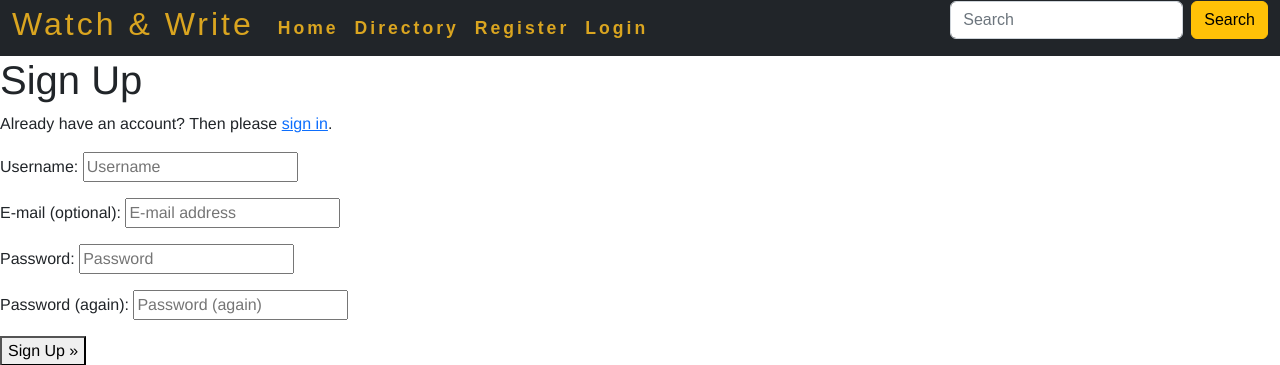
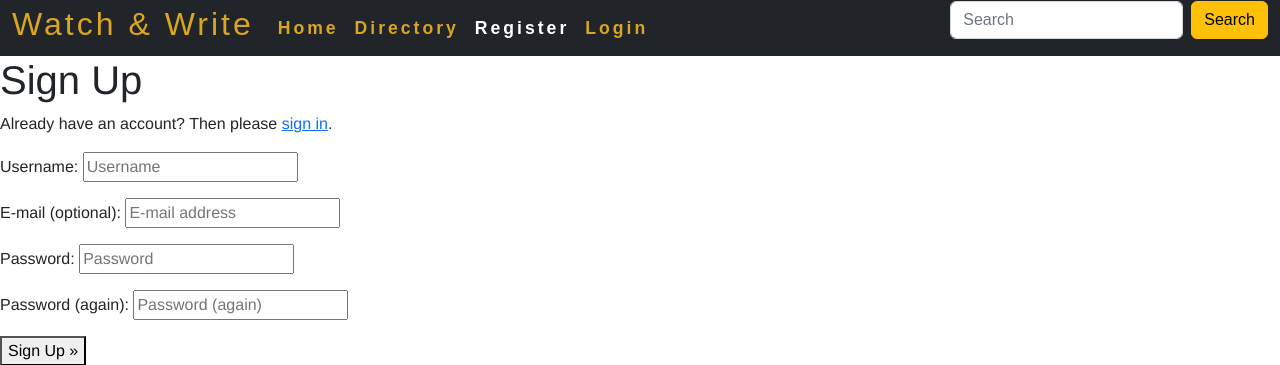
Before and after one commit to Linber93/watch_and_write, a Django app: page /accounts/signup/ in a window 1280 px wide. Shown: the top 365 px of the page. Run offline with Django 3.2, Linux system fonts and the light colour scheme.

Commit message:
changes color on nav links when hover and active

```diff
--- a/static/css/style.css
+++ b/static/css/style.css
@@ -31,8 +31,12 @@ body {
 }
 
 .nav-link:hover {
-    color: goldenrod;
+    color: white;
     text-decoration: underline;
+}
+
+.active-link {
+    color: white;
 }
 
 .navbar-toggler {
--- a/templates/base.html
+++ b/templates/base.html
@@ -1,4 +1,5 @@
 {% load static %}
+{% load active_link_tags %}
 
 <!DOCTYPE html>
 <html lang="en">
@@ -28,29 +29,31 @@
             <span class="navbar-toggler-icon"></span>
           </button>
           <div class="collapse navbar-collapse" id="navbarSupportedContent">
+            {% with url_name=request.resolver_match.url_name %}
               <ul class="navbar-nav me-auto mb-2 mb-lg-0">
                 <li class="nav-item">
-                <a class="nav-link text-goldenrod" aria-current="page" href="{% url 'home' %}">Home</a>
+                  <a class="nav-link text-goldenrod {% if url_name == 'home' %} active-link{% endif %}" aria-current="page" href="{% url 'home' %}">Home</a>
                 </li>
                 <li class="nav-item">
-                <a class="nav-link text-goldenrod" href="{% url 'directory' %}">Directory</a>
+                  <a class="nav-link text-goldenrod {% if url_name == 'directory' %} active-link{% endif %}" href="{% url 'directory' %}">Directory</a>
                 </li>
                 {% if user.is_authenticated %}
                 <li class="nav-item">
-                <a class="nav-link text-goldenrod" href="{% url 'create_review' %}">Create Review</a>
+                  <a class="nav-link text-goldenrod {% if url_name == 'create_review' %} active-link{% endif %}" href="{% url 'create_review' %}">Create Review</a>
                 </li>
                 <li class="nav-item">
-                  <a class="nav-link text-goldenrod" href="{% url 'account_logout' %}">Logout</a>
+                    <a class="nav-link text-goldenrod {% if url_name == 'account_logout' %} active-link{% endif %}" href="{% url 'account_logout' %}">Logout</a>
                 </li>
                 {% else %}
                 <li class="nav-item">
-                  <a class="nav-link text-goldenrod" href="{% url 'account_signup' %}">Register</a>
+                    <a class="nav-link text-goldenrod {% if url_name == 'account_signup' %} active-link{% endif %}" href="{% url 'account_signup' %}">Register</a>
                 </li>
                 <li class="nav-item">
-                  <a class="nav-link text-goldenrod" href="{% url 'account_login' %}">Login</a>
+                    <a class="nav-link text-goldenrod {% if url_name == 'account_login' %} active-link{% endif %}" href="{% url 'account_login' %}">Login</a>
                 </li>
                 {% endif %}
               </ul>
+              {% endwith %}
             <form class="d-flex mb-3" role="search" action="{% url 'search_results' %}" method="GET">
               <input class="form-control me-2" type="search" placeholder="Search" aria-label="Search" name="search">
               <button class="btn btn-warning" type="submit">Search</button>
@@ -71,7 +74,6 @@
           © 2023 Copyright: Watch & Write
         </div>
       </div>
-
     </footer>
 
 
--- a/watchandwrite/settings.py
+++ b/watchandwrite/settings.py
@@ -29,7 +29,7 @@ TEMPLATES_DIR = os.path.join(BASE_DIR, 'templates')
 SECRET_KEY = os.environ.get('SECRET_KEY')
 
 # SECURITY WARNING: don't run with debug turned on in production!
-DEBUG = False
+DEBUG = True
 
 ALLOWED_HOSTS = ['watch-and-write.herokuapp.com', 'localhost']
 
@@ -51,6 +51,7 @@ INSTALLED_APPS = [
     'cloudinary',
     'django_summernote',
     'crispy_forms',
+    'active_link',
     'review',
 ]
 
```
Lines whose indentation alone changed are shown as unchanged.
